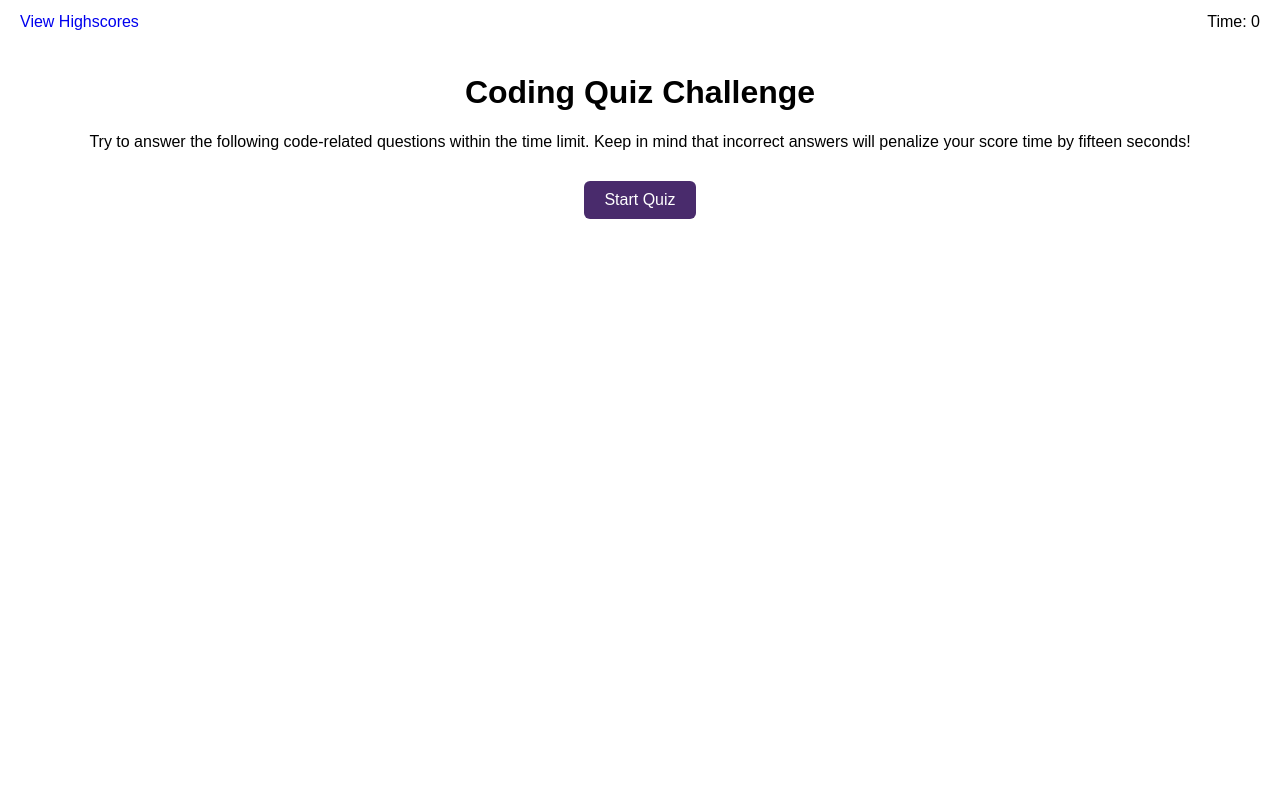
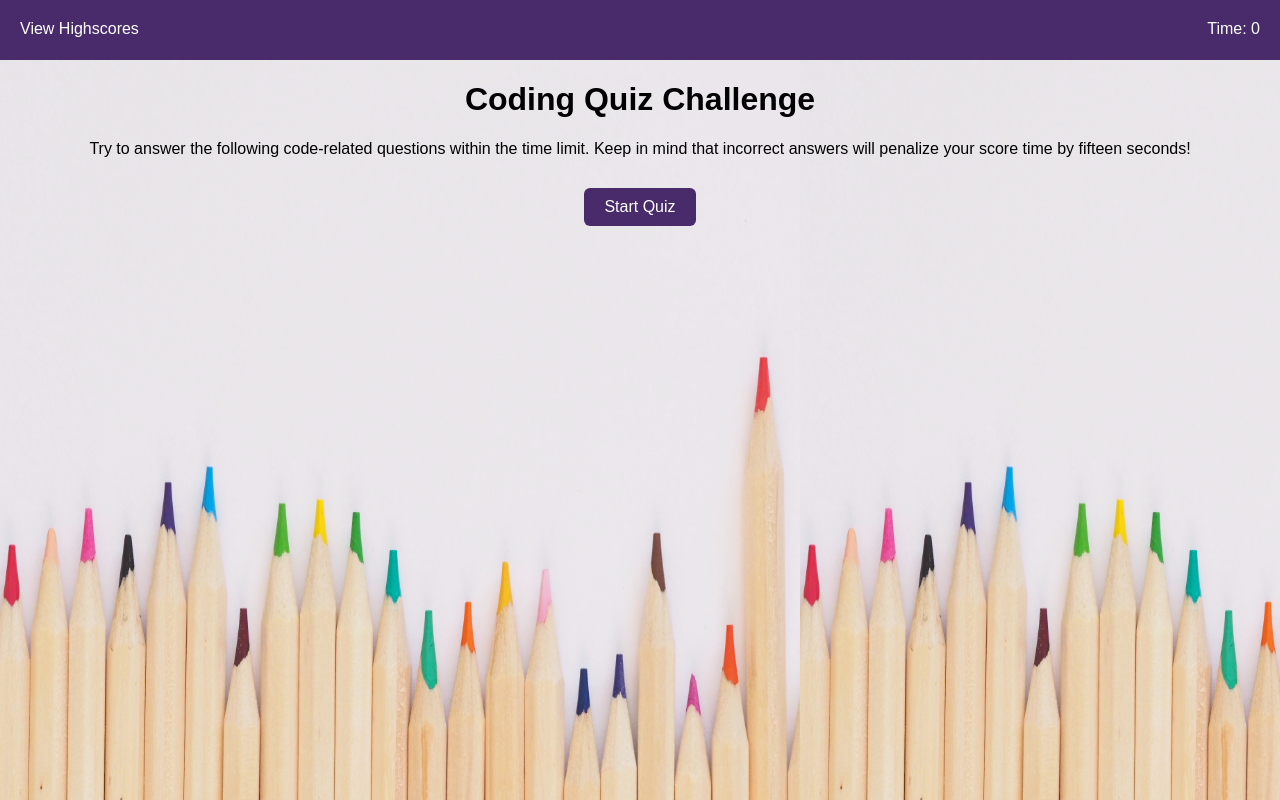
Before and after one commit to tak-9/quiz, a plain HTML site: page index.html in a window 1280 px wide. Drawn offline with Linux system fonts and the light colour scheme.

Commit message:
Added wallpaper

```diff
--- a/assets/css/quiz.css
+++ b/assets/css/quiz.css
@@ -1,14 +1,24 @@
 body {
     font-family: Arial, Helvetica, sans-serif;
+    margin: 0 0 0 0;
+    background-image: url("../images/pencils.jpg");
+    background-size: 100vh 100vh;
 }
 
 a {
     text-decoration: none;
 }
 
+header a {
+    color: #ffffff
+}
+
 header {
     height: 40px;
-    padding-top: 5px;
+    margin: 0 0 0 0;
+    padding-top: 20px;
+    background: #492B6C;
+    color: #ffffff
 }
 
 #linkViewHighscores{
@@ -22,14 +32,14 @@ header {
 }
 
 #quizContainer {
-    padding-top: 20px;
+    padding-top: 30px;
     width: 700px;
     margin: auto;
 }
 
 @media only screen and (max-width: 600px) {
     #quizContainer {
-        padding-top: 20px;
+        padding-top: 30px;
         width: 90%;
         margin: auto;
     }
```
Also changed, not shown: assets/images/pencils.jpg (added).
